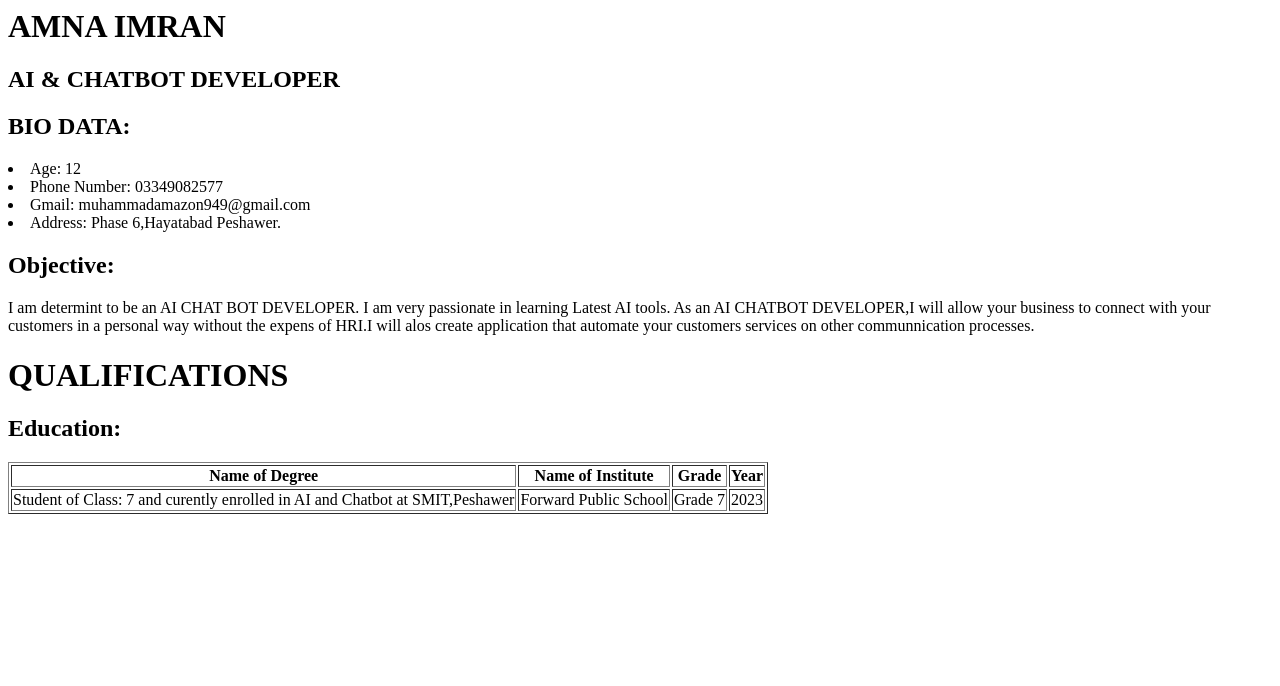
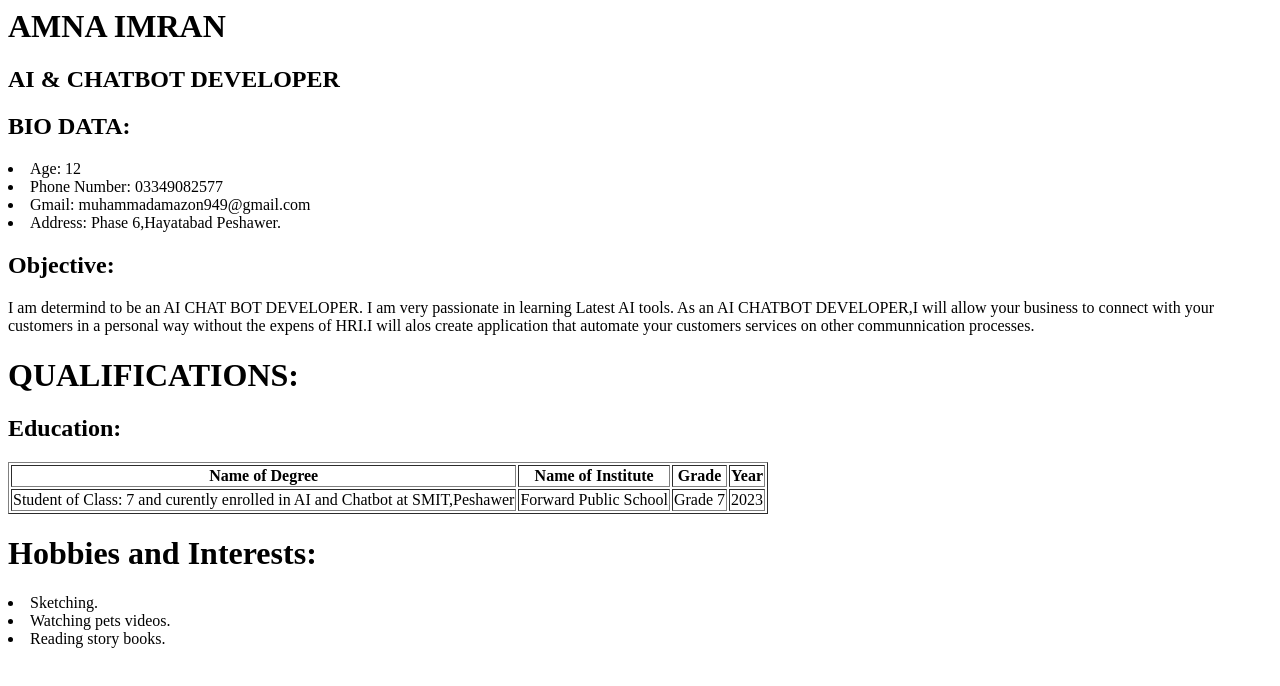
Before and after one commit to amnaisoneandonly/Web-Designer, a plain HTML site: page index.html in a window 1280 px wide. Drawn offline with Linux system fonts and the light colour scheme.

Commit message:
my first website

```diff
--- a/index.html
+++ b/index.html
@@ -23,10 +23,10 @@
 
   <h2>Objective:</h2>
 
-           <p>I am determint to be an AI CHAT BOT DEVELOPER.
+           <p>I am determind to be an AI CHAT BOT DEVELOPER.
           I am very passionate in learning Latest AI tools.
  As an AI CHATBOT DEVELOPER,I will allow your business to connect with your customers in a personal way without the expens of HRI.I will alos create application that automate your customers services on other communnication processes.
-<h1>QUALIFICATIONS </h1>
+<h1>QUALIFICATIONS: </h1>
 
   <h2>Education: </h2>
 
@@ -62,3 +62,9 @@
 
 
   </table>
+
+   <h1>Hobbies and Interests: </h1>
+
+   <li>Sketching.</li>
+   <li>Watching pets videos.</li>
+   <li>Reading story books.</li>
```
